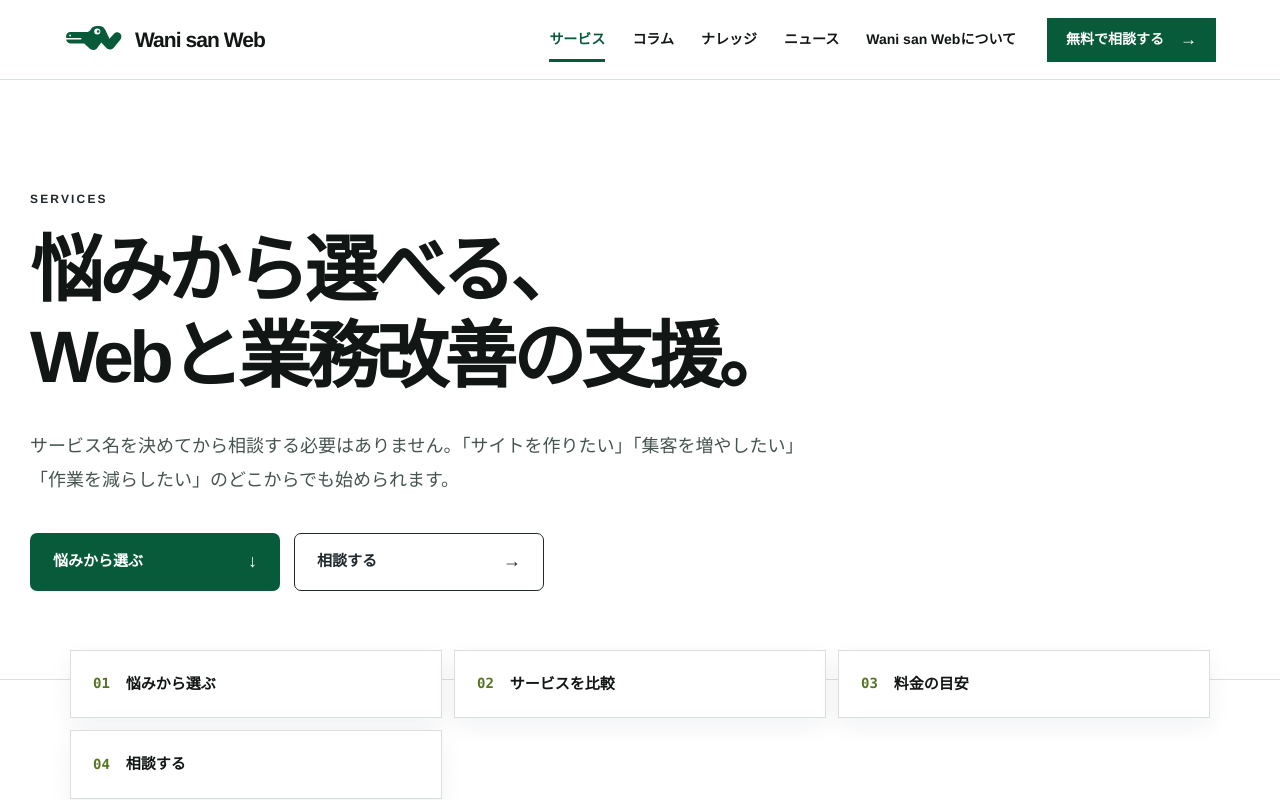
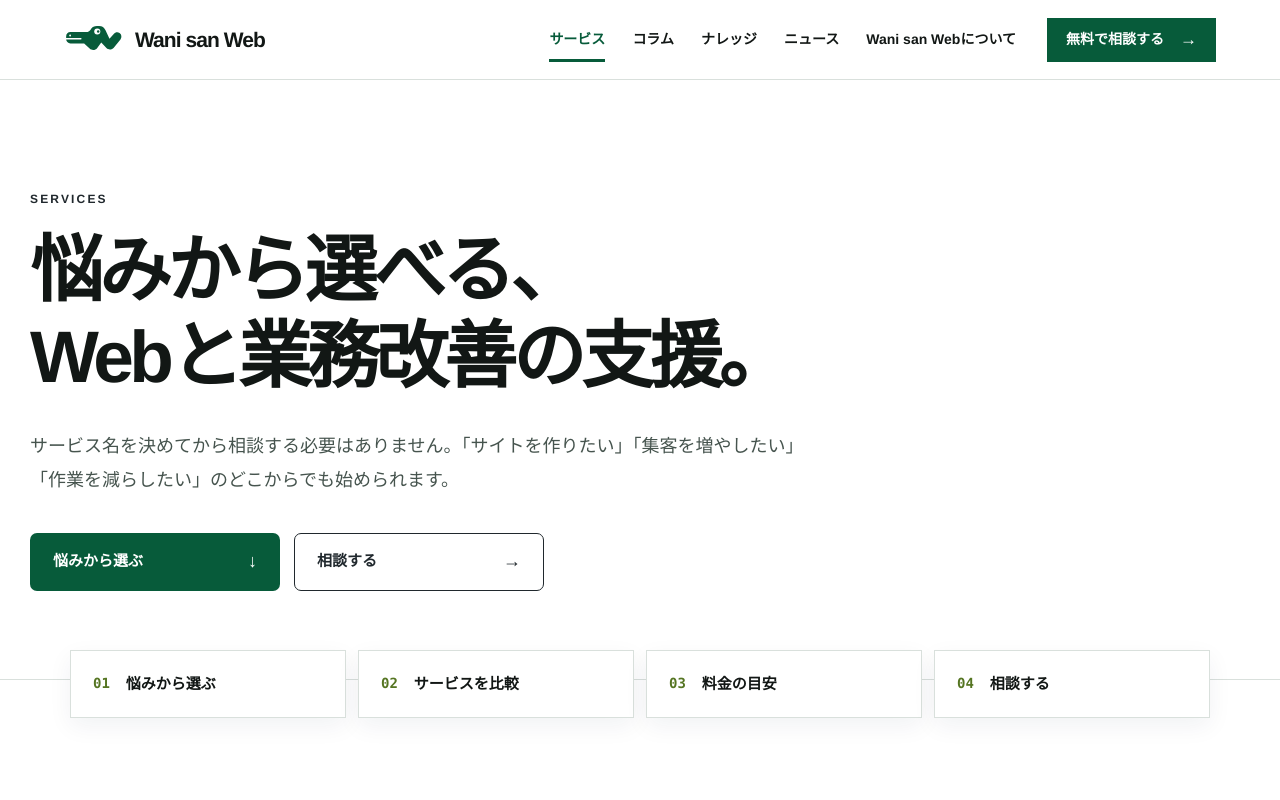
Before and after one commit to oka-wani/web-direction-lab, a Next.js app: page /services in a window 1280 px wide. Shown: the top 800 px of the page. Built offline with nearby package versions, Linux system fonts and the light colour scheme; no server answers.

Commit message:
サービスページ内メニューを4列に整理

```diff
--- a/app/platform.css
+++ b/app/platform.css
@@ -736,3 +736,6 @@ footer.site-footer{background:var(--charcoal)}
 
 .wsw-minimal-hero h1>span::after,
 .wsw-minimal-hero h1>span:after{content:none!important;display:none!important;background:none!important}
+
+.services-page .service-page-index{grid-template-columns:repeat(4,1fr)}
+@media(max-width:720px){.services-page .service-page-index{grid-template-columns:1fr 1fr}}
```
